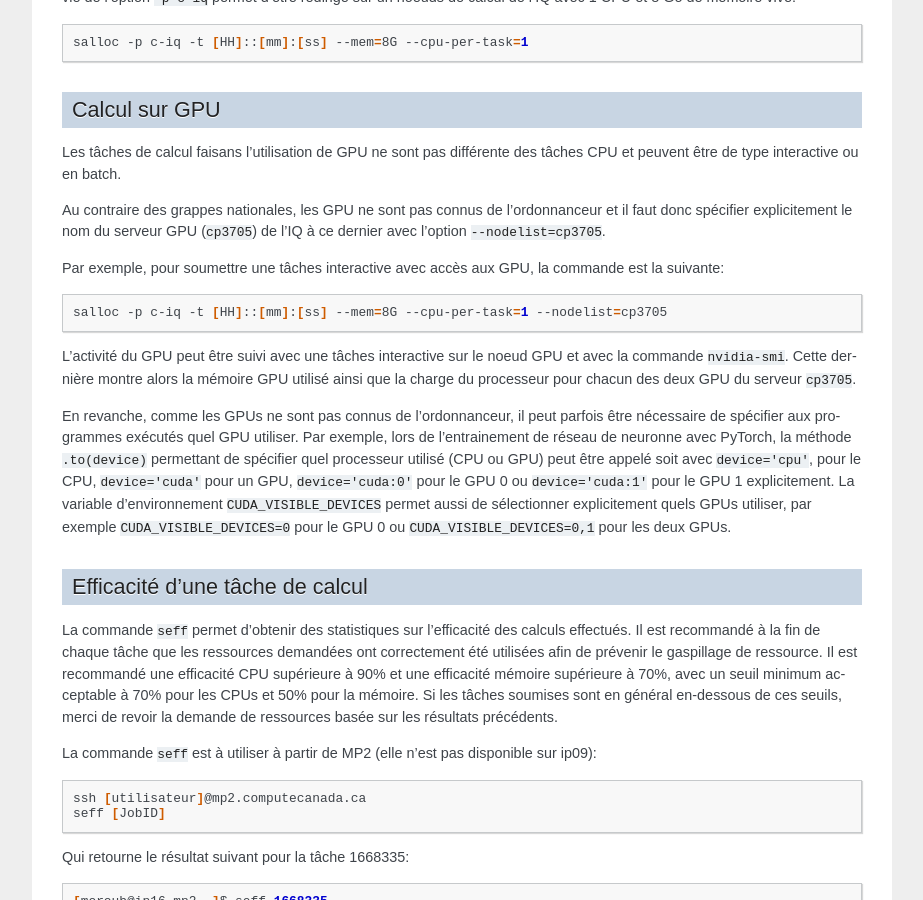
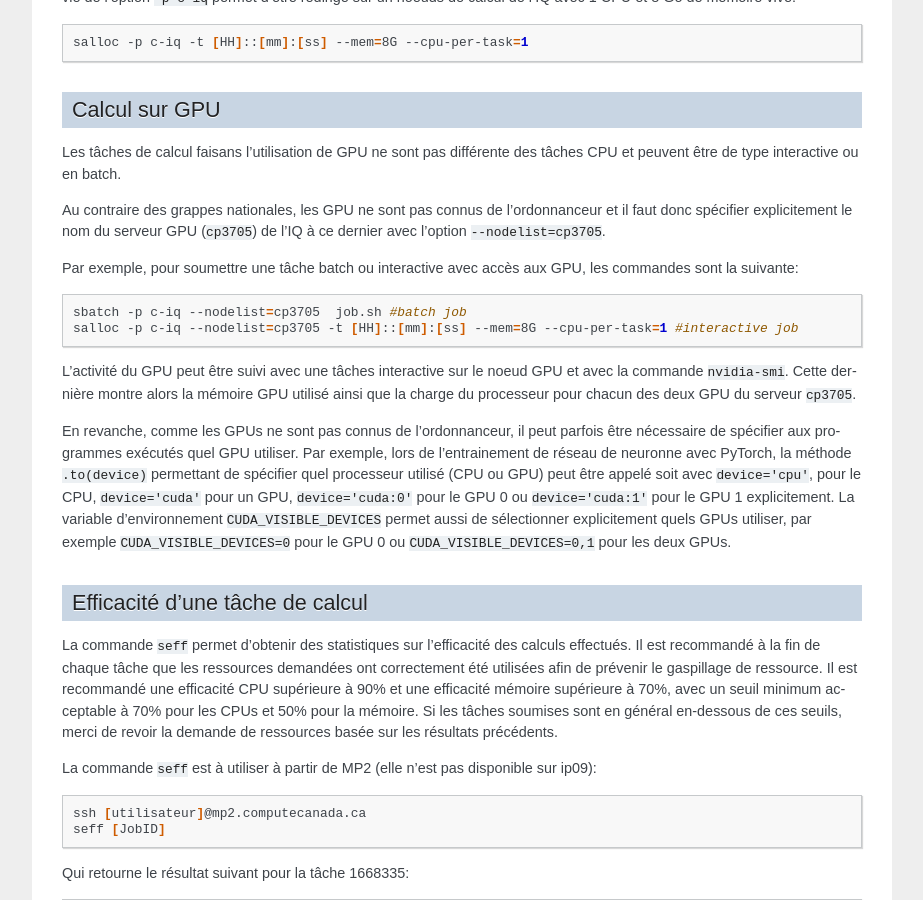
Before and after one commit to Institut-Quantique-UdeS/Presentation-Plateforme-CHP, a Sphinx documentation site: the page built from source/job.rst, in a window 1280 px wide and 900 px high, scrolled down 748 px. Shown: the whole window, without its empty margins (198-1121 px from the left). Built offline with Sphinx 7.4.7, drawn with Linux system fonts in a browser that asks for light colours.

Commit message:
Détail sur les tâches GPUs

```diff
--- a/source/index.rst
+++ b/source/index.rst
@@ -6,7 +6,7 @@
 Plateforme Calcul Haute Performance de l'IQ
 ===========================================
 
-*Dernière mise à jour: 20 septembre 2023*
+*Dernière mise à jour: 26 septembre 2023*
 
 Cher étudiants et étudiantes, cher personnel de recherche et cher professeurs et professeures,
 
--- a/source/job.rst
+++ b/source/job.rst
@@ -52,11 +52,12 @@ Les tâches de calcul faisans l'utilisation de GPU ne sont pas différente des t
 
 Au contraire des grappes nationales, les GPU ne sont pas connus de l'ordonnanceur et il faut donc spécifier explicitement le nom du serveur GPU (``cp3705``) de l'IQ à ce dernier avec l'option ``--nodelist=cp3705``.
 
-Par exemple, pour soumettre une tâches interactive avec accès aux GPU, la commande est la suivante:
+Par exemple, pour soumettre une tâche batch ou interactive avec accès aux GPU, les commandes sont la suivante:
 
 .. code-block:: bash
 
-   salloc -p c-iq -t [HH]::[mm]:[ss] --mem=8G --cpu-per-task=1 --nodelist=cp3705
+   sbatch -p c-iq --nodelist=cp3705  job.sh #batch job
+   salloc -p c-iq --nodelist=cp3705 -t [HH]::[mm]:[ss] --mem=8G --cpu-per-task=1 #interactive job
 
 L'activité du GPU peut être suivi avec une tâches interactive sur le noeud GPU et avec la commande ``nvidia-smi``.
 Cette dernière montre alors la mémoire GPU utilisé ainsi que la charge du processeur pour chacun des deux GPU du serveur ``cp3705``.
--- a/source/recap_pressees.rst
+++ b/source/recap_pressees.rst
@@ -15,4 +15,4 @@ Récapitulatif et importants conseils pour les personnes préssées
 
 * L'espace ``/scratch`` de MP2 est non accessible depuis les calculateurs de l'IQ.
 
-* Accès au serveur GPU de l'IQ en spécifiant explicitement le nom du noeud ``cp3705`` à l'ordonnanceur, exemple: ``sbatch -p c-iq --nodelist=cp3705 mon_script_gpu.sh``. Note: les GPUs ne sont pas définis dans SLURM, les GPUs doivent être spécifiée dans la tâche. Par exemple, pour PyTorch, utiliser la méthode ``.to("cuda:0")`` ou ``.to("cuda:1")`` pour le GPU 0 ou 1 respectivement.
+* Accès au serveur GPU de l'IQ en spécifiant explicitement le nom du noeud ``cp3705`` à l'ordonnanceur, exemple: ``sbatch -p c-iq --nodelist=cp3705 mon_script_gpu.sh``. Note: les GPUs ne sont pas définis dans SLURM mais les GPUs peuvent être spécifiée dans le script de tâche via la variable d'environnement ``CUDA_VISIBLE_DEVICES=[0 or 1 or 0,1]`` for GPU 0, GPU 1 or both GPUs repectivement.
```
